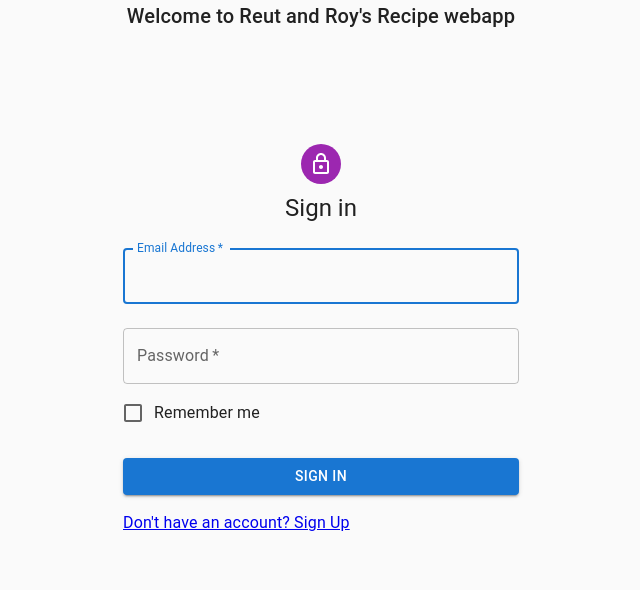
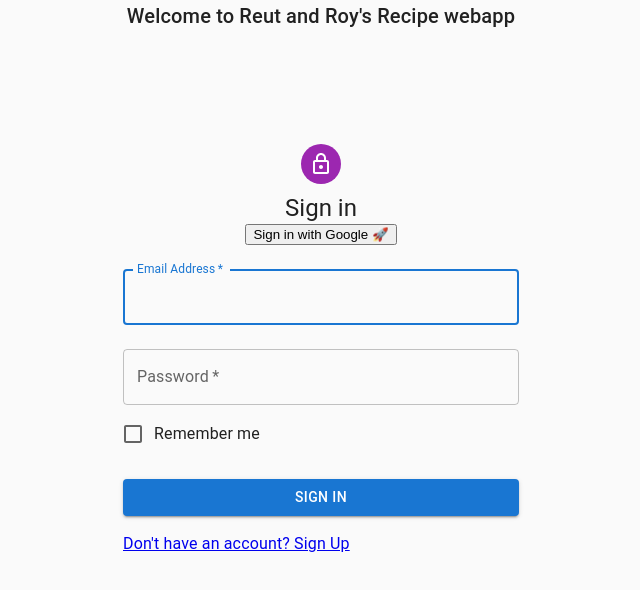
Before and after one commit to RoyVardi4/roy-reut-webapp, a React (Vite) app: page /login in a window 1280 px wide. Shown: the top 590 px of the page, without its empty margins (319-959 px from the left). Built offline with nearby package versions, Linux system fonts and the light colour scheme; no server answers.

Commit message:
added google auth with access token only. needs to see how to cadjust the server accordingly

```diff
--- a/src/components/Login/index.tsx
+++ b/src/components/Login/index.tsx
@@ -16,6 +16,7 @@ import { ThemeProvider } from '@mui/material/styles';
 import { IUser } from '../../interfaces/User';
 import LoginAPI from '../../api/Login';
 import { useQuery } from 'react-query';
+import { GoogleLogin, useGoogleLogin } from '@react-oauth/google';
 
 export default function Login() {
   const navigate = useNavigate()
@@ -40,6 +41,23 @@ export default function Login() {
     }
   };
 
+  const loginGoogle = useGoogleLogin({
+    onSuccess: (codeResponse) => {
+      console.log(codeResponse)
+      try {
+        //todo: add access token to user
+        if (codeResponse.access_token) {
+          navigate('/', {replace: true});
+        } else {
+          alert('error logging in')
+        }
+      } catch(err) {
+        alert(err)
+      }
+    },
+    onError: (error) => console.log("Login Failed:", error),
+  });
+
   const defaultTheme = createTheme();
 
   return (
@@ -60,6 +78,7 @@ export default function Login() {
         <Typography component="h1" variant="h5">
           Sign in
         </Typography>
+        <button onClick={() => loginGoogle()}>Sign in with Google 🚀 </button>
         <Box component="form" onSubmit={handleSubmit} noValidate sx={{ mt: 1 }}>
           <TextField
             margin="normal"
--- a/src/main.tsx
+++ b/src/main.tsx
@@ -3,6 +3,7 @@ import ReactDOM from "react-dom/client";
 import App from "./App.tsx";
 import { QueryClient, QueryClientProvider } from "react-query";
 import axios from "axios";
+import { GoogleOAuthProvider } from "@react-oauth/google";
 
 // config api
 axios.defaults.baseURL =
@@ -13,9 +14,11 @@ const queryClient = new QueryClient();
 ReactDOM.createRoot(document.getElementById("root")!).render(
   <React.StrictMode>
     <QueryClientProvider client={queryClient}>
-      <div style={{ minHeight: "98vh", backgroundColor: "rgb(250, 250, 250)" }}>
-        <App />
-      </div>
+      <GoogleOAuthProvider clientId="805268564127-lo969u7vj3g7cfppecqmubpcv0ht183a.apps.googleusercontent.com" >
+        <div style={{ minHeight: "98vh", backgroundColor: "rgb(250, 250, 250)" }}>
+          <App />
+        </div>
+      </GoogleOAuthProvider>
     </QueryClientProvider>
   </React.StrictMode>
 );
```
Also changed, not shown: package.json (+5 -2 lines), 1 other file (tests, documents, lock files or other folders).
